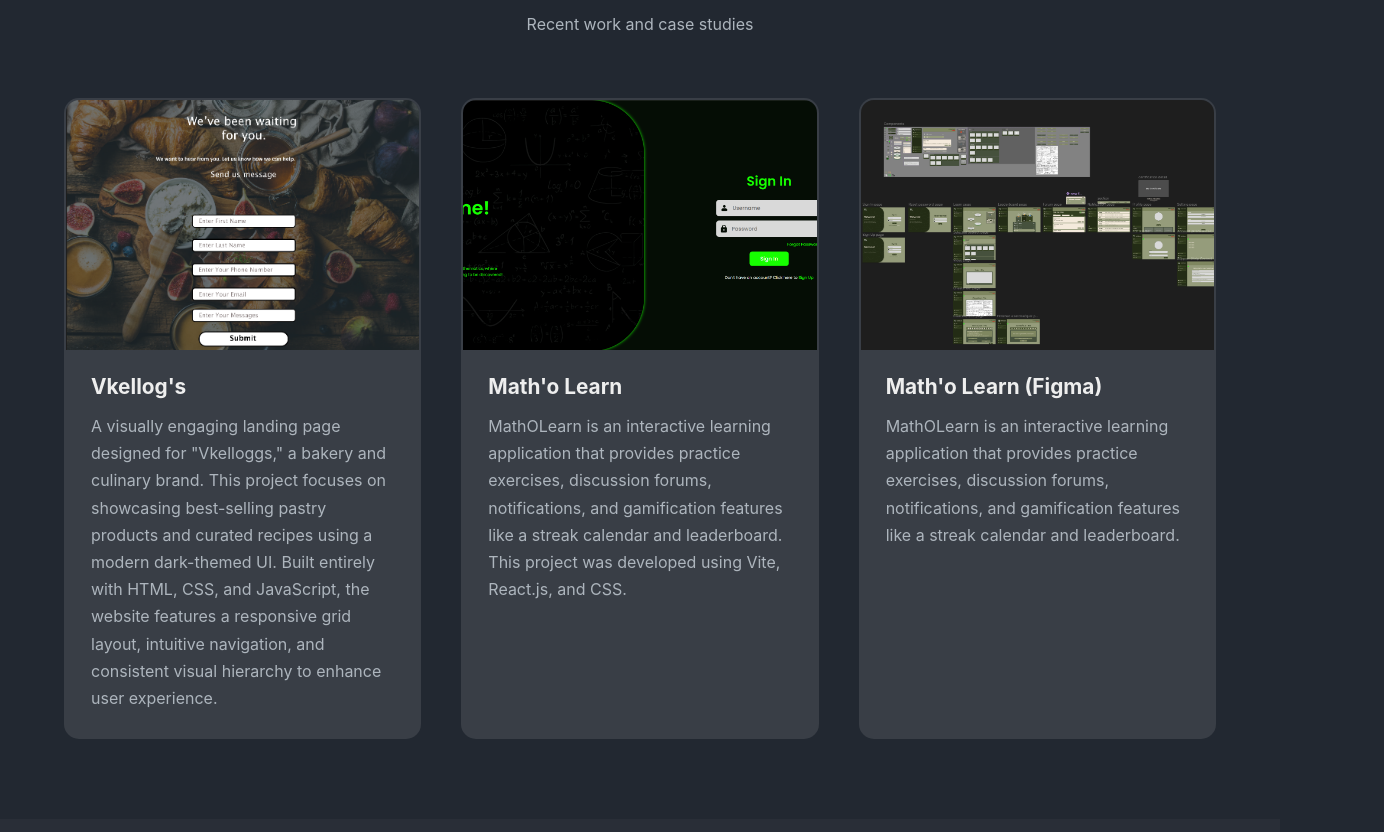
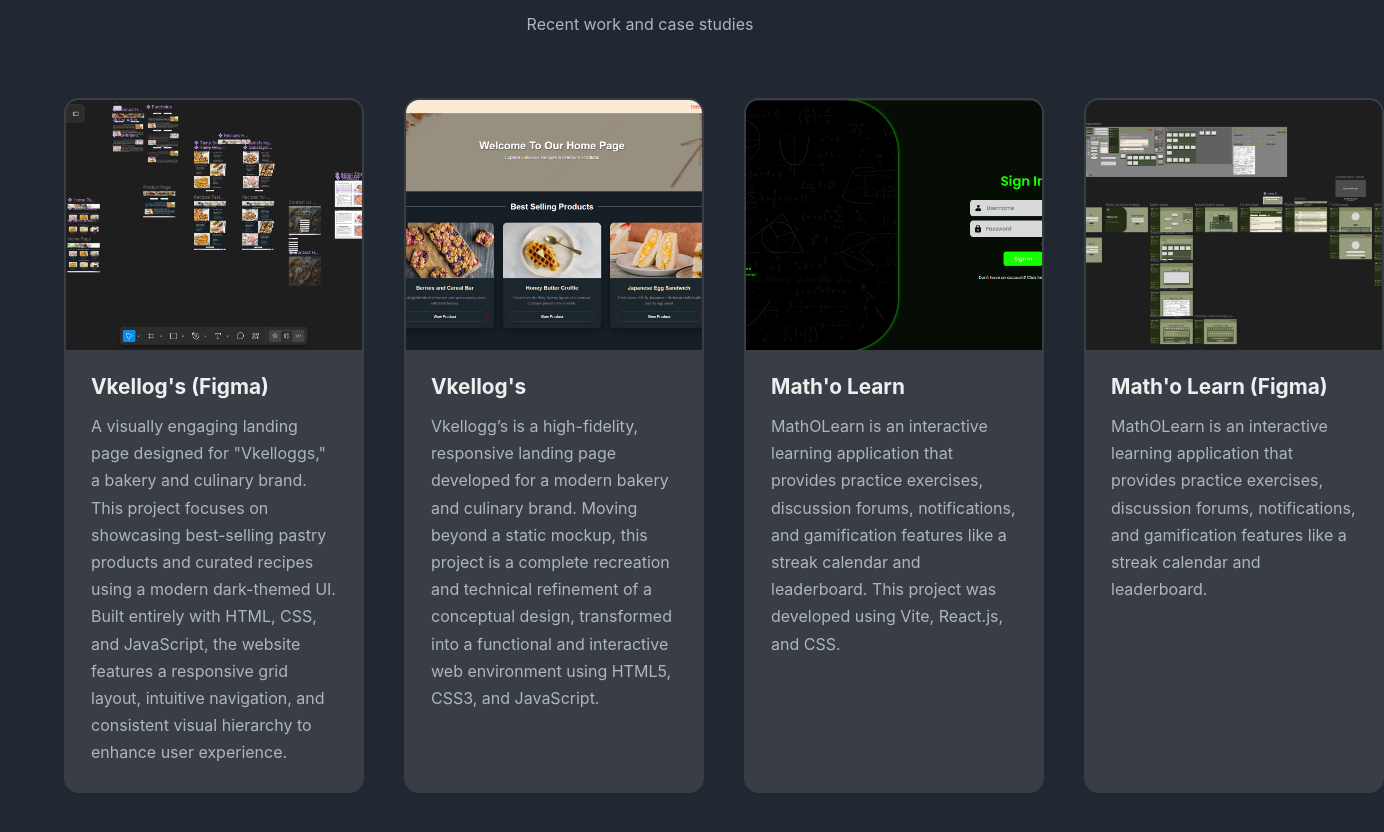
Before and after one commit to Hosi06/portofolio, a plain HTML site: page index.html in a window 1280 px wide. Shown: the part 1843-2675 px from the top of the page, 1384 px wide, since content can reach past the window. Drawn offline with Linux system fonts and the light colour scheme.

Commit message:
Menambahkan project Vkellog's

```diff
--- a/index.html
+++ b/index.html
@@ -139,10 +139,20 @@
             <div class="project-card">
                 <a href="https://www.figma.com/design/zIiKPBARm7M0w3CtbkThCw/AOL-HCI---2702362642?node-id=0-1&p=f&t=LHFxWhUjwSQH23h2-0" target="_blank" class="project-link">
                     <div class="project-image">
-                        <img src="./images/vkellogs.png" alt="Vkellog's Project">
+                        <img src="./images/vkellog's.png" alt="Vkellog's Project">
+                </div>
+                <h3>Vkellog's (Figma)</h3>
+                <p>A visually engaging landing page designed for "Vkelloggs," a bakery and culinary brand. This project focuses on showcasing best-selling pastry products and curated recipes using a modern dark-themed UI. Built entirely with HTML, CSS, and JavaScript, the website features a responsive grid layout, intuitive navigation, and consistent visual hierarchy to enhance user experience.</p>
+            </a>
+        </div>
+
+            <div class="project-card">
+                <a href="https://math-o-learn.vercel.app/" target="_blank" class="project-link">
+                    <div class="project-image">
+                        <img src="images/vkellogs-nyata.png" alt="Math'o Learn">
                 </div>
                 <h3>Vkellog's</h3>
-                <p>A visually engaging landing page designed for "Vkelloggs," a bakery and culinary brand. This project focuses on showcasing best-selling pastry products and curated recipes using a modern dark-themed UI. Built entirely with HTML, CSS, and JavaScript, the website features a responsive grid layout, intuitive navigation, and consistent visual hierarchy to enhance user experience.</p>
+                <p>Vkellogg’s is a high-fidelity, responsive landing page developed for a modern bakery and culinary brand. Moving beyond a static mockup, this project is a complete recreation and technical refinement of a conceptual design, transformed into a functional and interactive web environment using HTML5, CSS3, and JavaScript.</p>
             </a>
         </div>
 
```
Also changed, not shown: images/vkellog's.png (added), images/vkellogs-nyata.png (added), images/vkellogs.png (deleted).
